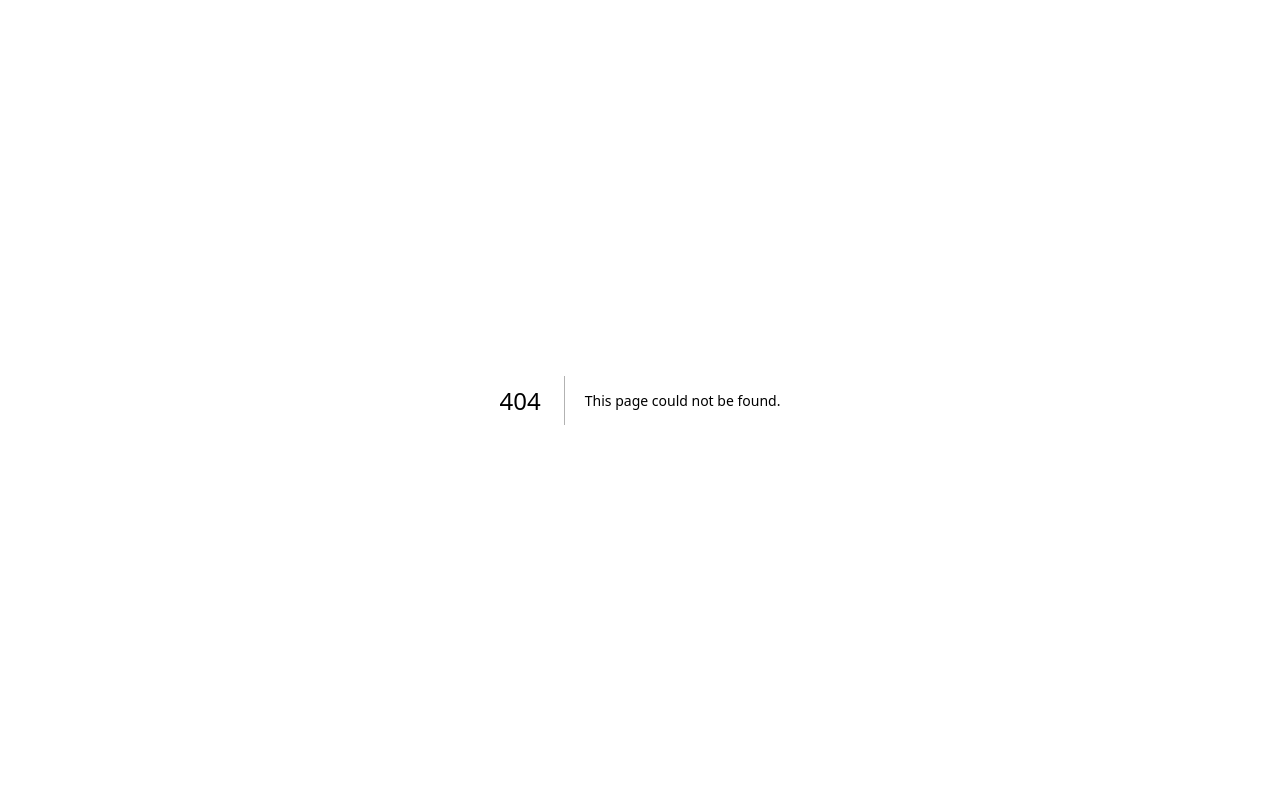
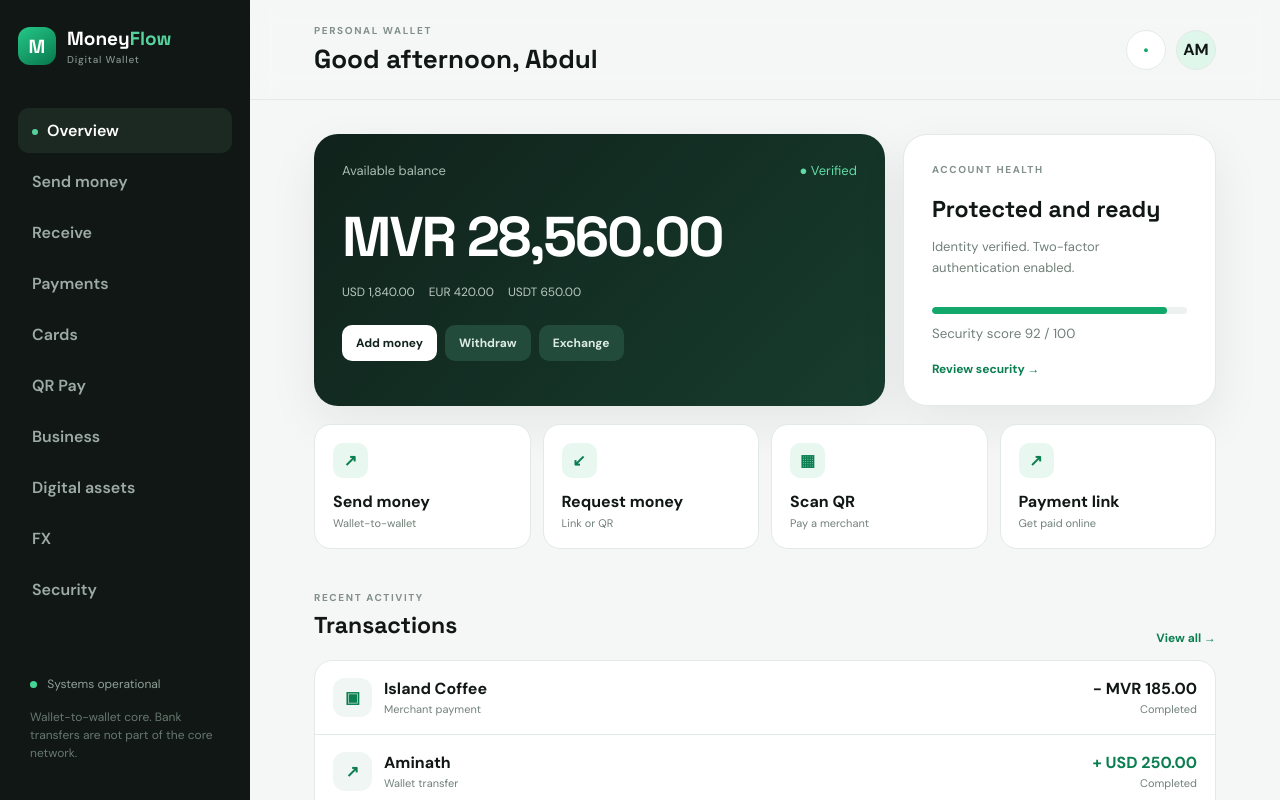
Before and after one commit to abdulmuizzu8-pixel/MoneyFlow-Maldives-FullStack, a Next.js app: page /wallet in a window 1280 px wide. Before the commit this address had no page. Shown: the top 800 px of the page. Built offline with nearby package versions, Linux system fonts and the light colour scheme.

Commit message:
Add wallet workspace route

```diff
--- /dev/null
+++ b/app/wallet/page.tsx
@@ -0,0 +1,100 @@
+"use client";
+
+import { useMemo, useState } from "react";
+
+type Module = "overview"|"wallet"|"send"|"receive"|"payments"|"cards"|"qr"|"business"|"crypto"|"fx"|"security";
+
+const txns = [
+  {name:"Island Coffee", type:"Merchant payment", amount:"- MVR 185.00", status:"Completed"},
+  {name:"Aminath", type:"Wallet transfer", amount:"+ USD 250.00", status:"Completed"},
+  {name:"Ocean Store", type:"QR payment", amount:"- MVR 720.00", status:"Completed"},
+  {name:"USD → MVR", type:"FX conversion", amount:"+ MVR 1,530.00", status:"Completed"},
+];
+
+const modules = [
+  ["wallet","Wallet","Multi-currency balances"],
+  ["send","Send money","Wallet-to-wallet transfers"],
+  ["receive","Receive","QR, links and requests"],
+  ["payments","Payments","Checkout, invoices, subscriptions"],
+  ["cards","Cards","Virtual and physical cards"],
+  ["qr","QR Pay","Scan and merchant QR"],
+  ["business","Business","Teams, payroll and approvals"],
+  ["crypto","Digital assets","Crypto and stablecoins"],
+  ["fx","FX","Currency exchange"],
+  ["security","Security","KYC, limits and protection"],
+] as const;
+
+export default function Home(){
+  const [active,setActive]=useState<Module>("overview");
+  const [balance]=useState(28560);
+  const [toast,setToast]=useState("");
+  const [showAll,setShowAll]=useState(false);
+  const visibleTxns=useMemo(()=>showAll?txns:txns.slice(0,3),[showAll]);
+  function action(label:string){setToast(label+" opened");window.setTimeout(()=>setToast(""),1800)}
+  return <main className="app-shell">
+    <aside className="sidebar">
+      <div className="brand"><div className="brand-mark">M</div><div>Money<span>Flow</span><small>Digital Wallet</small></div></div>
+      <nav>
+        <button className={active==="overview"?"nav-item active":"nav-item"} onClick={()=>setActive("overview")}>Overview</button>
+        {modules.slice(1).map(([id,label])=><button key={id} className={active===id?"nav-item active":"nav-item"} onClick={()=>setActive(id)}>{label}</button>)}
+      </nav>
+      <div className="side-bottom"><div className="status-dot"/> Systems operational<div className="legal-note">Wallet-to-wallet core. Bank transfers are not part of the core network.</div></div>
+    </aside>
+    <section className="main">
+      <header className="topbar">
+        <div><div className="eyebrow">PERSONAL WALLET</div><h1>{active==="overview"?"Good afternoon, Abdul":modules.find(m=>m[0]===active)?.[1]}</h1></div>
+        <div className="top-actions"><button className="icon-btn" onClick={()=>action("Notifications")}>●</button><button className="avatar">AM</button></div>
+      </header>
+      {active==="overview" ? <Overview balance={balance} action={action} visibleTxns={visibleTxns} showAll={showAll} setShowAll={setShowAll}/> : <ModulePanel id={active} action={action}/>}
+    </section>
+    <nav className="mobile-nav">
+      <button className={active==="overview"?"active":""} onClick={()=>setActive("overview")}>Home</button>
+      <button onClick={()=>setActive("send")}>Send</button>
+      <button onClick={()=>setActive("receive")}>Receive</button>
+      <button onClick={()=>setActive("wallet")}>Wallet</button>
+      <button onClick={()=>setActive("security")}>More</button>
+    </nav>
+    {toast && <div className="toast">{toast}</div>}
+  </main>
+}
+
+function Overview({balance,action,visibleTxns,showAll,setShowAll}:{balance:number;action:(x:string)=>void;visibleTxns:any[];showAll:boolean;setShowAll:(x:boolean)=>void}){
+ return <div className="content">
+   <section className="hero-grid">
+     <div className="balance-card">
+       <div className="balance-head"><span>Available balance</span><span className="verified">● Verified</span></div>
+       <div className="big-balance">MVR {balance.toLocaleString("en-US",{minimumFractionDigits:2})}</div>
+       <div className="sub-balances"><span>USD 1,840.00</span><span>EUR 420.00</span><span>USDT 650.00</span></div>
+       <div className="balance-actions"><button onClick={()=>action("Add money")}>Add money</button><button onClick={()=>action("Withdraw")}>Withdraw</button><button onClick={()=>action("Exchange")}>Exchange</button></div>
+     </div>
+     <div className="security-card"><div className="eyebrow">ACCOUNT HEALTH</div><h3>Protected and ready</h3><p>Identity verified. Two-factor authentication enabled.</p><div className="progress"><span/></div><small>Security score 92 / 100</small><button className="text-btn" onClick={()=>action("Security settings")}>Review security →</button></div>
+   </section>
+   <section className="quick-grid">
+    <button onClick={()=>action("Send money")}><b>↗</b><span>Send money</span><small>Wallet-to-wallet</small></button>
+    <button onClick={()=>action("Request money")}><b>↙</b><span>Request money</span><small>Link or QR</small></button>
+    <button onClick={()=>action("Scan QR")}><b>▦</b><span>Scan QR</span><small>Pay a merchant</small></button>
+    <button onClick={()=>action("Payment link")}><b>↗</b><span>Payment link</span><small>Get paid online</small></button>
+   </section>
+   <section className="section-head"><div><div className="eyebrow">RECENT ACTIVITY</div><h2>Transactions</h2></div><button className="text-btn" onClick={()=>setShowAll(!showAll)}>{showAll?"Show less":"View all"} →</button></section>
+   <section className="transactions">{visibleTxns.map((t,i)=><div className="txn" key={i}><div className="txn-icon">{i===0?"▣":i===1?"↗":i===2?"▦":"↔"}</div><div className="txn-main"><b>{t.name}</b><span>{t.type}</span></div><div className="txn-right"><b className={t.amount.startsWith("+")?"positive":""}>{t.amount}</b><span>{t.status}</span></div></div>)}</section>
+   <section className="section-head"><div><div className="eyebrow">PLATFORM</div><h2>Everything in one wallet</h2></div></section>
+   <section className="module-grid">{modules.slice(1,7).map(([id,label,desc])=><button key={id} onClick={()=>action(label)}><div className="module-icon">{label[0]}</div><div><b>{label}</b><span>{desc}</span></div><i>→</i></button>)}</section>
+ </div>
+}
+
+function ModulePanel({id,action}:{id:Module;action:(x:string)=>void}){
+ const data:Record<string,{eyebrow:string;title:string;desc:string;items:string[]}> = {
+  wallet:{eyebrow:"WALLET CORE",title:"Multi-currency wallet",desc:"One account for supported fiat and digital assets.",items:["MVR • 28,560.00","USD • 1,840.00","EUR • 420.00","USDT • 650.00","Statements & ledger history"]},
+  send:{eyebrow:"TRANSFER",title:"Send money instantly",desc:"Move value directly between supported wallet accounts.",items:["Username / phone / email","Amount + currency","FX quote when required","Risk & compliance checks","2FA confirmation"]},
+  receive:{eyebrow:"COLLECTIONS",title:"Receive and get paid",desc:"Share a wallet identity, QR code or payment link.",items:["Personal QR","Payment request","Payment link","Invoice","Merchant checkout"]},
+  payments:{eyebrow:"PAYMENTS",title:"Payment platform",desc:"Stripe-style tools for businesses and creators.",items:["Checkout","Payment links","Invoices","Subscriptions","Refunds & disputes"]},
+  cards:{eyebrow:"CARDS",title:"Wallet cards",desc:"Control virtual and physical card products through an issuing partner.",items:["Virtual cards","Physical cards","Freeze / unfreeze","Spending limits","Card transaction history"]},
+  qr:{eyebrow:"QR PAY",title:"QR payments",desc:"Scan to pay or let customers scan to pay you.",items:["Personal QR","Merchant QR","Dynamic QR","Scan & pay","Payment history"]},
+  business:{eyebrow:"BUSINESS",title:"Business wallet",desc:"Team permissions, approvals and merchant operations.",items:["Business wallet","Roles & permissions","Payroll","Approvals","Reports"]},
+  crypto:{eyebrow:"DIGITAL ASSETS",title:"Crypto & stablecoins",desc:"A separate digital-asset layer connected to the wallet.",items:["BTC","ETH","USDT","USDC","Blockchain activity"]},
+  fx:{eyebrow:"FOREIGN EXCHANGE",title:"Exchange currencies",desc:"Convert between supported balances with a live quote.",items:["Currency quote","Rate lock","Fee disclosure","Conversion history","Multi-currency balances"]},
+  security:{eyebrow:"TRUST & SAFETY",title:"Security center",desc:"Identity, account protection, transaction monitoring and limits.",items:["KYC / identity","2FA / passkeys","Device controls","Transaction limits","Fraud monitoring"]}
+ };
+ const d=data[id]||data.wallet;
+ return <div className="content"><section className="module-hero"><div><div className="eyebrow">{d.eyebrow}</div><h2>{d.title}</h2><p>{d.desc}</p><button className="primary-btn" onClick={()=>action("New "+d.title)}>Open {d.title}</button></div><div className="module-visual"><div className="ring">MF</div><span>Automated workflow</span><small>Request → Risk → Ledger → Receipt</small></div></section><section className="feature-list">{d.items.map((x,i)=><div key={x}><span>{String(i+1).padStart(2,"0")}</span><b>{x}</b><i>✓</i></div>)}</section><div className="notice"><b>Production architecture</b><p>This interface is ready for the wallet product. Real-money movement, custody, card issuing, crypto services and regulated payment operations must be connected to licensed or approved providers before production activation.</p></div></div>
+}
```
